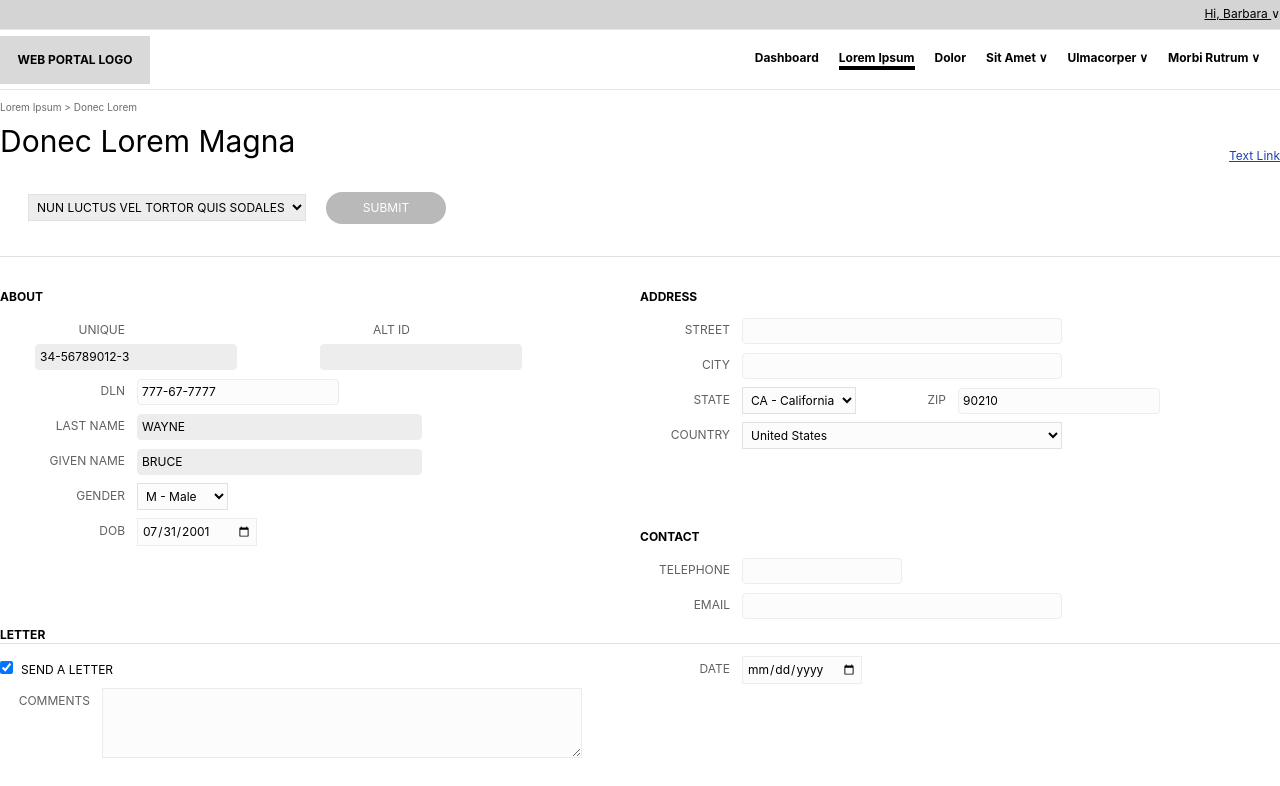
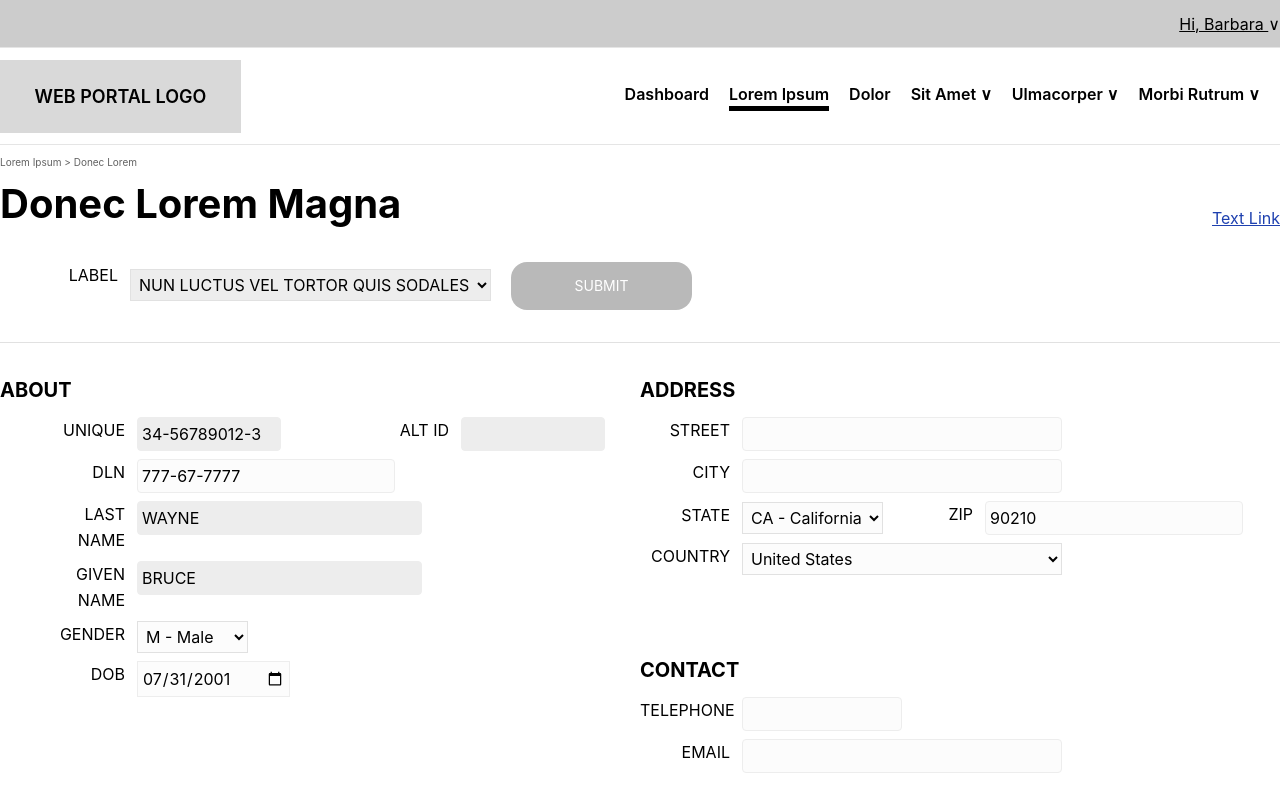
Before and after one commit to joshgoss/cloud7works-figma, a React (Create React App) app: page / in a window 1280 px wide. Shown: the top 786 px of the page. Built offline with nearby package versions, Linux system fonts and the light colour scheme.

Commit message:
Various changes to get closer to figma mockup

```diff
--- a/src/App.tsx
+++ b/src/App.tsx
@@ -5,32 +5,32 @@ function App() {
   return (
     <div className="App w-full h-full">
       {/** User bar */}
-      <div className="h-[30px] bg-[#D4D4D4] border-b border-[#E5E5E5]">
-        <div className="container mx-auto md:w-[1320px]">
-          <div className="flex justify-end items-center">
+      <div className="h-[48px] bg-[#ccc] border-b border-[#E5E5E5]">
+        <div className="container h-full mx-auto md:w-[1281px]">
+          <div className="flex h-full justify-end items-center">
             <div>
-              <span className="text-xs underline">Hi, Barbara </span>{" "}
-              <span className="text-xs">&or;</span>
+              <span className="underline">Hi, Barbara </span>{" "}
+              <span className="">&or;</span>
             </div>
           </div>
         </div>
       </div>
 
       {/** Logo and Nav */}
-      <div className="border-b border-[#E5E5E5] h-[60px]">
-        <div className="container h-full mx-auto md:w-[1320px]">
-          <div className="flex h-full items-center justify-between">
+      <div className="border-b border-[#E5E5E5] py-2">
+        <div className="container h-full mx-auto md:w-[1281px]">
+          <div className="flex h-[80px] items-center justify-between">
             {/* Logo */}
-            <div className="bg-[#D9D9D9] w-[150px] font-bold text-xs align-middle text-center">
-              <span className="text-xs inline-block align-middle font-bold py-4">
+            <div className="bg-[#D9D9D9] h-[73px] w-[241px] text-center">
+              <span className="text-[18px] font-[600] inline-block align-middle leading-[73px]">
                 WEB PORTAL LOGO
               </span>
             </div>
 
             {/* Navigation */}
-            <ul className="text-xs font-bold ">
+            <ul className="font-[600]">
               <li className="inline mr-5">Dashboard</li>
-              <li className="inline-block mr-5 border-b-4 border-black">
+              <li className="inline-block mr-5 border-b-[5px] border-black">
                 Lorem Ipsum
               </li>
               <li className="inline mr-5">Dolor</li>
@@ -42,8 +42,8 @@ function App() {
         </div>
       </div>
 
-      <div className="container h-full mx-auto md:w-[1320px] mb-3">
-        <p className="text-[#6b6b6b] text-[10px] mt-[10px] mb-[4px]">
+      <div className="container h-full mx-auto md:w-[1281px] mb-3">
+        <p className="text-[#616161] text-[10px] mt-[10px] mb-[4px]">
           Lorem Ipsum {">"} Donec Lorem
         </p>
 
@@ -51,16 +51,16 @@ function App() {
       </div>
 
       {/** Footer **/}
-      <div className="bg-[#CCCCCC] h-[30px] border-t border-[#F8F8F8]">
-        <div className="container h-full mx-auto md:w-[1320px] ">
+      <div className="bg-[#CCCCCC] h-[44px] border-t border-[#F8F8F8]">
+        <div className="container h-full mx-auto md:w-[1281px] ">
           <div className="flex h-full items-center justify-between">
-            <p className="text-[10px]"> &copy; 2023 All Rights Reserved.</p>
+            <p className=""> &copy; 2023 All Rights Reserved.</p>
 
             <div className="h-full">
-              <a className="text-[10px] underline uppercase mr-5" href="">
+              <a className="underline uppercase mr-10 leading-[44px]" href="">
                 Contact
               </a>
-              <a className="text-[10px] underline uppercase" href="">
+              <a className="underline uppercase leading-[44px]" href="">
                 Help
               </a>
             </div>
--- a/src/components/Button.tsx
+++ b/src/components/Button.tsx
@@ -11,7 +11,7 @@ function Button({ children, className, disabled, type }: Props) {
   return (
     <button
       className={classNames(
-        "w-[120px] text-xs text-white py-2 px-1 rounded-2xl uppercase",
+        "w-[181px] h-[48px] text-sm text-white py-2 px-1 rounded-2xl uppercase",
         { "bg-[#B9B9B9]": disabled, "bg-[#2C2C2C]": !disabled },
         className
       )}
--- a/src/components/Checkbox.tsx
+++ b/src/components/Checkbox.tsx
@@ -13,7 +13,7 @@ function Checkbox({ className, checked, children, name, label }: Props) {
     <div className={classNames("mb-2", className)}>
       <div>
         <input className="mr-2" id={name} name={name} type="checkbox" checked />
-        <label className="uppercase text-xs" htmlFor={name}>
+        <label className="uppercase" htmlFor={name}>
           {label}
         </label>
         {children}
--- a/src/components/DatePicker.tsx
+++ b/src/components/DatePicker.tsx
@@ -10,7 +10,7 @@ function DatePicker({ name, value }: Props) {
     <input
       id={name}
       type="date"
-      className="bg-[#fcfcfc] border border-[#EDEDED] p-1 text-xs"
+      className="bg-[#fcfcfc] border border-[#EDEDED] p-1"
       name={name}
       value={value}
     />
--- a/src/components/Header.tsx
+++ b/src/components/Header.tsx
@@ -3,7 +3,7 @@ type Props = {
 };
 
 function Header({ children }: Props) {
-  return <h1 className="text-[30px] mb-7">{children}</h1>;
+  return <h1 className="text-[40px] mb-7 font-[700]">{children}</h1>;
 }
 
 export default Header;
--- a/src/components/Input.tsx
+++ b/src/components/Input.tsx
@@ -14,7 +14,7 @@ function Input({ className, disabled, name, placeholder, value }: Props) {
     <input
       id={name}
       className={classNames(
-        "p-1  rounded border border-[#EDEDED] text-xs uppercase",
+        "p-1 rounded border border-[#EDEDED] uppercase",
         {
           "bg-[#FCFCFC]": !disabled,
           "bg-[#EDEDED]": disabled,
--- a/src/components/Label.tsx
+++ b/src/components/Label.tsx
@@ -10,7 +10,7 @@ function Label({ className, children, htmlFor }: Props) {
   return (
     <label
       className={classNames(
-        "w-[90px] text-right inline-block text-xs uppercase text-[#606060] mr-3 align-top leading-[26px]",
+        "w-[90px] text-right inline-block uppercase mr-3 align-top leading-[26px]",
         className
       )}
       htmlFor={htmlFor}
--- a/src/components/Link.tsx
+++ b/src/components/Link.tsx
@@ -10,7 +10,7 @@ type Props = {
 function Link({ className, children, href, title }: Props) {
   return (
     <a
-      className={classNames("text-xs text-blue-800 underline ml-8", className)}
+      className={classNames("text-blue-800 underline ml-8", className)}
       href={href}
       title={title}
     >
--- a/src/components/Select.tsx
+++ b/src/components/Select.tsx
@@ -13,7 +13,7 @@ function Select({ children, className, disabled, name, label }: Props) {
     <select
       id={name}
       className={classNames(
-        "text-xs  p-1 border border-[#E1E1E1]",
+        "p-1 border border-[#E1E1E1]",
         { "bg-[#EDEDED]": disabled, "bg-[#fcfcfc]": !disabled },
         className
       )}
@@ -31,11 +31,7 @@ type OptionProps = {
 };
 Select.Option = ({ children, className, selected, value }: OptionProps) => {
   return (
-    <option
-      className={classNames("text-xs", className)}
-      value={value}
-      selected={selected}
-    >
+    <option className={classNames(className)} value={value} selected={selected}>
       {children}
     </option>
   );
--- a/src/components/TextArea.tsx
+++ b/src/components/TextArea.tsx
@@ -5,7 +5,7 @@ type Props = {
 
 function TextArea({ name, value }: Props) {
   return (
-    <textarea className="bg-[#FCFCFC] border border-[#EBEBEB] h-[70px] w-3/4">
+    <textarea className="bg-[#FCFCFC] border border-[#EBEBEB] h-[109px] w-[694px]">
       {value}
     </textarea>
   );
--- a/src/index.css
+++ b/src/index.css
@@ -7,7 +7,7 @@ html, body, #root {height: 100%; }
 
 body {
   margin: 0;
-  font-family: -apple-system, BlinkMacSystemFont, 'Segoe UI', 'Roboto', 'Oxygen',
+  font-family: "Source Sans Pro", -apple-system, BlinkMacSystemFont, 'Segoe UI', 'Roboto', 'Oxygen',
     'Ubuntu', 'Cantarell', 'Fira Sans', 'Droid Sans', 'Helvetica Neue',
     sans-serif;
   -webkit-font-smoothing: antialiased;
--- a/src/pages/DonecLoremMagnaPage.tsx
+++ b/src/pages/DonecLoremMagnaPage.tsx
@@ -23,6 +23,7 @@ function DonecLoremMagna() {
       </div>
 
       <div className="ml-7">
+        <Label htmlFor="nunlu">Label</Label>
         <Select name="nunlu" className="mr-5" label="Label" disabled>
           <Select.Option selected={true} value={1}>
             NUN LUCTUS VEL TORTOR QUIS SODALES
@@ -36,17 +37,22 @@ function DonecLoremMagna() {
 
       <div className="flex flex-row">
         <div className="basis-1/2">
-          <h2 className="text-xs font-bold mb-3">ABOUT</h2>
+          <h2 className="text-[20px] font-bold mb-3">ABOUT</h2>
 
           <div className="mx-auto md:w-[570px]">
-            <div className="flex">
-              <Field className="basis-1/2">
+            <div className="flex justify-between">
+              <Field>
                 <Label htmlFor="uniqueId">Unique</Label>
-                <Input name="uniqueId" value="34-56789012-3" disabled />
+                <Input
+                  className="w-[144px]"
+                  name="uniqueId"
+                  value="34-56789012-3"
+                  disabled
+                />
               </Field>
-              <Field className="basis-1/2">
+              <Field>
                 <Label htmlFor="altId">ALT ID</Label>
-                <Input name="altId" value="" disabled />
+                <Input className="w-[144px]" name="altId" value="" disabled />
               </Field>
             </div>
 
@@ -88,7 +94,7 @@ function DonecLoremMagna() {
         </div>
 
         <div className="basis-1/2">
-          <h2 className="text-xs font-bold mb-3">ADDRESS</h2>
+          <h2 className="text-[20px] font-bold mb-3">ADDRESS</h2>
           <Field>
             <Label htmlFor="street">Street</Label>
             <Input className="w-1/2" name="street" value="" />
@@ -123,7 +129,7 @@ function DonecLoremMagna() {
             </Select>
           </Field>
           <br /> <br /> <br />
-          <h2 className="text-xs font-bold mb-3">CONTACT</h2>
+          <h2 className="text-[20px] font-bold mb-3">CONTACT</h2>
           <Field>
             <Label htmlFor="telephone">Telephone</Label>
             <Input className="w-1/4" name="telephone" value="" />
@@ -136,23 +142,19 @@ function DonecLoremMagna() {
       </div>
 
       <div>
-        <h2 className="text-xs font-bold mb-3 border-3 border-b border-[#e1e1e1]">
+        <h2 className="text-[20px] font-bold mb-3 border-3 border-b border-[#e1e1e1]">
           LETTER
         </h2>
 
-        <div className="flex mb-7">
+        <div className="flex w-full">
           <div className="basis-1/2">
-            <Field>
+            <Field className="mb-15">
               <Checkbox
                 className="mb-10"
                 label="Send a letter"
                 name="sendLetter"
                 checked
               />
-            </Field>
-            <Field>
-              <Label htmlFor="comments">Comments</Label>
-              <TextArea name="comments" value="" />
             </Field>
           </div>
 
@@ -164,7 +166,12 @@ function DonecLoremMagna() {
           </div>
         </div>
 
-        <div className="mt-8 ml-20">
+        <Field className="mt-[50px]">
+          <Label htmlFor="comments">Comments</Label>
+          <TextArea name="comments" value="" />
+        </Field>
+
+        <div className=" mt-8 ml-20">
           <Button>Submit</Button>
           <Link className="ml-8" href="#" title="Reset Changes">
             Reset Changes
```
